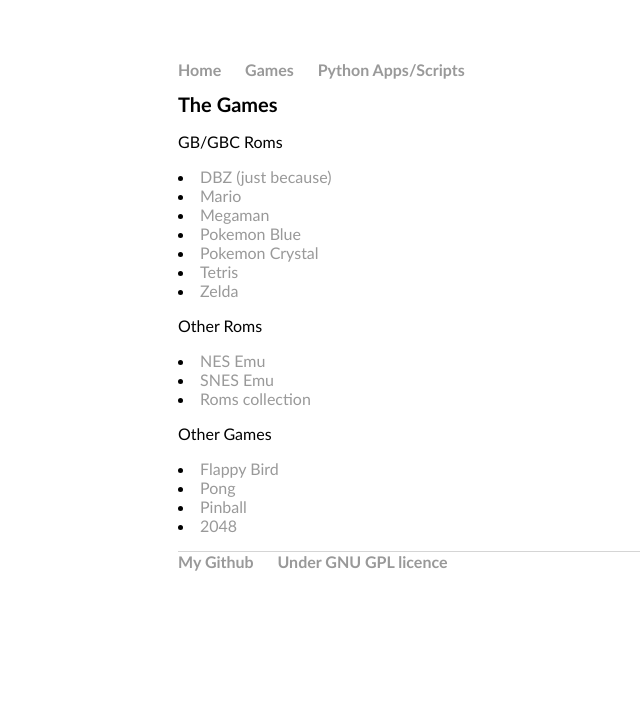
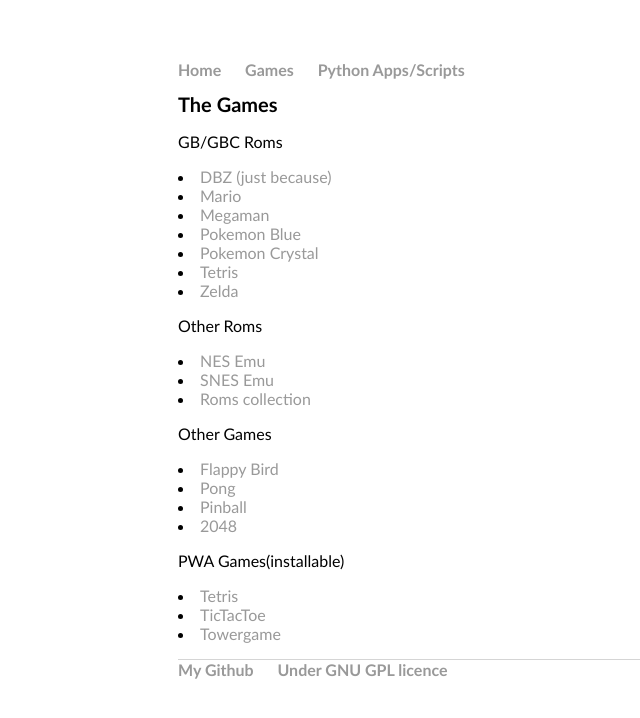
Before and after one commit to hen6003/hen6003.github.io, a Jekyll site: the page built from games/index.html, in a window 1280 px wide. Shown: the top 718 px of the page, without its empty margins (14-654 px from the left). Built offline with Jekyll 4.4.1, drawn with Linux system fonts in a browser that asks for light colours.

Commit message:
Update index.html

```diff
--- a/games/index.html
+++ b/games/index.html
@@ -21,6 +21,10 @@
 	<li><a href="https://geekygames.github.io/powerpong/index.html">Pong</a></li>
 	<li><a href="http://letsplay.ouigo.com/">Pinball</a></li>
 	<li><a href="http://2048.branchaweb.com/">2048</a></li>
+	<p>PWA Games(installable)</p>
+	<li><a href="https://ytiurin.github.io/tetris/index.html">Tetris</a></li>
+	<li><a href="https://tmaiadev-tictactoe.netlify.com/">TicTacToe</a></li>
+	<li><a href="https://towergame.app">Towergame</a></li>
 	<p></p>
 
 </div><!-- /.blurb -->
```
